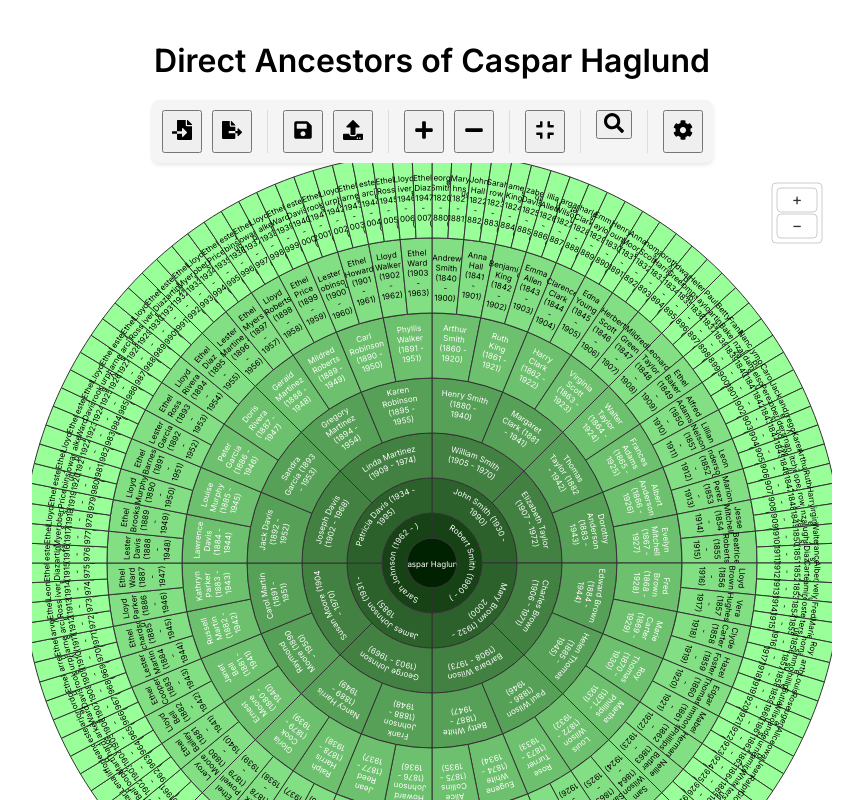
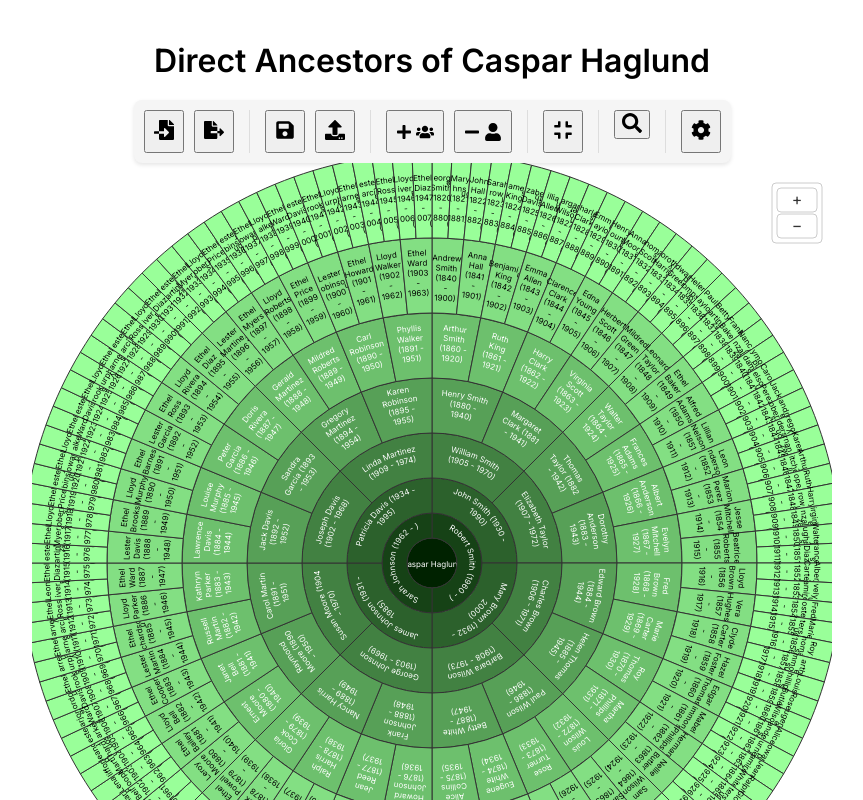
Before and after one commit to rysweet/genealogyChartExp, a React (Create React App) app in the folder my-genealogy-app/: page / in a window 1280 px wide. Shown: the top 800 px of the page, without its empty margins (208-1071 px from the left). Built offline with nearby package versions, Linux system fonts and the light colour scheme.

Commit message:
update buttons

```diff
--- a/my-genealogy-app/src/components/Controls.jsx
+++ b/my-genealogy-app/src/components/Controls.jsx
@@ -9,7 +9,9 @@ import {
   FaCompress,
   FaSearch,
   FaMinus,
-  FaCog
+  FaCog,
+  FaUser,
+  FaUsers
 } from 'react-icons/fa';
 import SearchDropdown from './SearchDropdown';
 import Settings from './Settings';
@@ -111,17 +113,29 @@ export default function Controls({
       <button
         onClick={onAddGeneration}
         title="Add Generation"
-        style={{ padding: '8px' }}
+        style={{
+          padding: '8px',
+          display: 'flex',
+          alignItems: 'center',
+          gap: '4px'
+        }}
       >
-        <FaPlus size={20} />
+        <FaPlus size={16} />
+        <FaUsers size={18} />
       </button>
 
       <button
         onClick={onRemoveGeneration}
         title="Remove Generation"
-        style={{ padding: '8px' }}
+        style={{
+          padding: '8px',
+          display: 'flex',
+          alignItems: 'center',
+          gap: '4px'
+        }}
       >
-        <FaMinus size={20} />
+        <FaMinus size={16} />
+        <FaUser size={18} />
       </button>
 
       <div style={{ width: '1px', backgroundColor: '#ddd', margin: '0 5px' }} />
```
